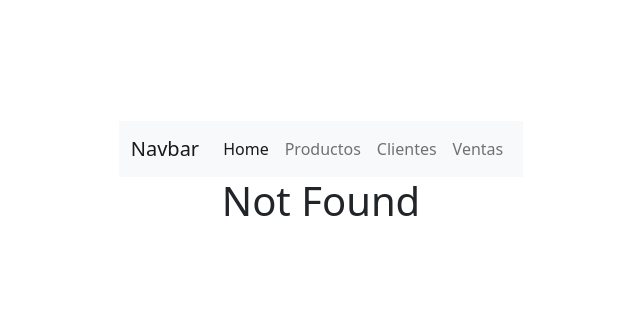
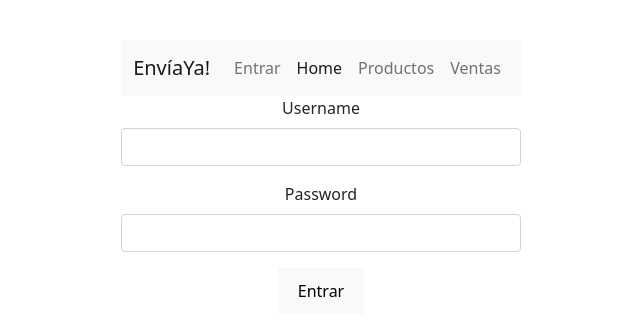
Before and after one commit to Nmartinez28/sprint2mintic, a React (Vite) app: page /Entrar in a window 1280 px wide. Before the commit this address had no page. Shown: the part 223-558 px from the top of the page, without its empty margins (319-959 px from the left). Built offline with nearby package versions, Linux system fonts and the light colour scheme.

Commit message:
Creación componente "Entrar"

```diff
--- a/src/App.jsx
+++ b/src/App.jsx
@@ -2,7 +2,7 @@ import './App.css'
 import Producto from './componentes/Producto'
 import Ventas from './componentes/Ventas'
 import { BrowserRouter, Link, Route, Routes } from 'react-router-dom'
-import Cliente from './componentes/Cliente'
+import Entrar from './componentes/Entrar'
 import Menu from './componentes/Menu'
 
 function App() {
@@ -12,8 +12,8 @@ function App() {
       <Menu />
       <Routes>
         <Route path='/' element={<h1>Home</h1>}/>
+        <Route path='/Entrar' element={<Entrar />}/>
         <Route path='/producto' element={<Producto />}/>
-        <Route path='/cliente' element={<Cliente />}/>
         <Route path='/ventas' element={<Ventas />}/>
         <Route path='*' element={<h1>Not Found</h1>}/>
       </Routes>
--- a/src/componentes/Cliente.jsx
+++ /dev/null
@@ -1,20 +0,0 @@
-
-export default function Cliente(){
-    return (
-        <form action="">
-            <p>
-                <label htmlFor="">Documento</label>
-                <input type="text" />
-            </p>
-            <p>
-                <label htmlFor="">Nombre</label>
-                <input type="text" />
-            </p>
-            <p>
-                <label htmlFor="">Dirección</label>
-                <input type="text" />
-            </p>
-            <button>Guardar</button>
-        </form>
-    )
-}
--- /dev/null
+++ b/src/componentes/Entrar.jsx
@@ -0,0 +1,16 @@
+
+export default function Entrar(){
+    return (
+        <form action="">
+            <p>
+                <label className="form-label" htmlFor="">Username</label>
+                <input className="form-control" type="text" />
+            </p>
+            <p>
+                <label className="form-label" htmlFor="">Password</label>
+                <input className="form-control" type="text" />
+            </p>
+            <button>Entrar</button>
+        </form>
+    )
+}
--- a/src/componentes/Menu.jsx
+++ b/src/componentes/Menu.jsx
@@ -4,20 +4,20 @@ export default function Menu() {
     return (
         <nav className="navbar navbar-expand-lg navbar-light bg-light">
             <div className="container-fluid">
-                <a className="navbar-brand" href="#">Navbar</a>
+                <a className="navbar-brand" href="#">EnvíaYa!</a>
                 <button className="navbar-toggler" type="button" data-bs-toggle="collapse" data-bs-target="#navbarNav" aria-controls="navbarNav" aria-expanded="false" aria-label="Toggle navigation">
                     <span className="navbar-toggler-icon"></span>
                 </button>
                 <div className="collapse navbar-collapse" id="navbarNav">
                     <ul className="navbar-nav">
+                    <li className="nav-item">
+                            <Link className="nav-link" to="/Entrar">Entrar</Link>
+                        </li>
                         <li className="nav-item">
                             <Link className="nav-link active" aria-current="page" to="/">Home</Link>
                         </li>
                         <li className="nav-item">
                             <Link className="nav-link" to="/producto">Productos</Link>
-                        </li>
-                        <li className="nav-item">
-                            <Link className="nav-link" to="/cliente">Clientes</Link>
                         </li>
                         <li className="nav-item">
                             <Link className="nav-link" to="/ventas">Ventas</Link>
```
